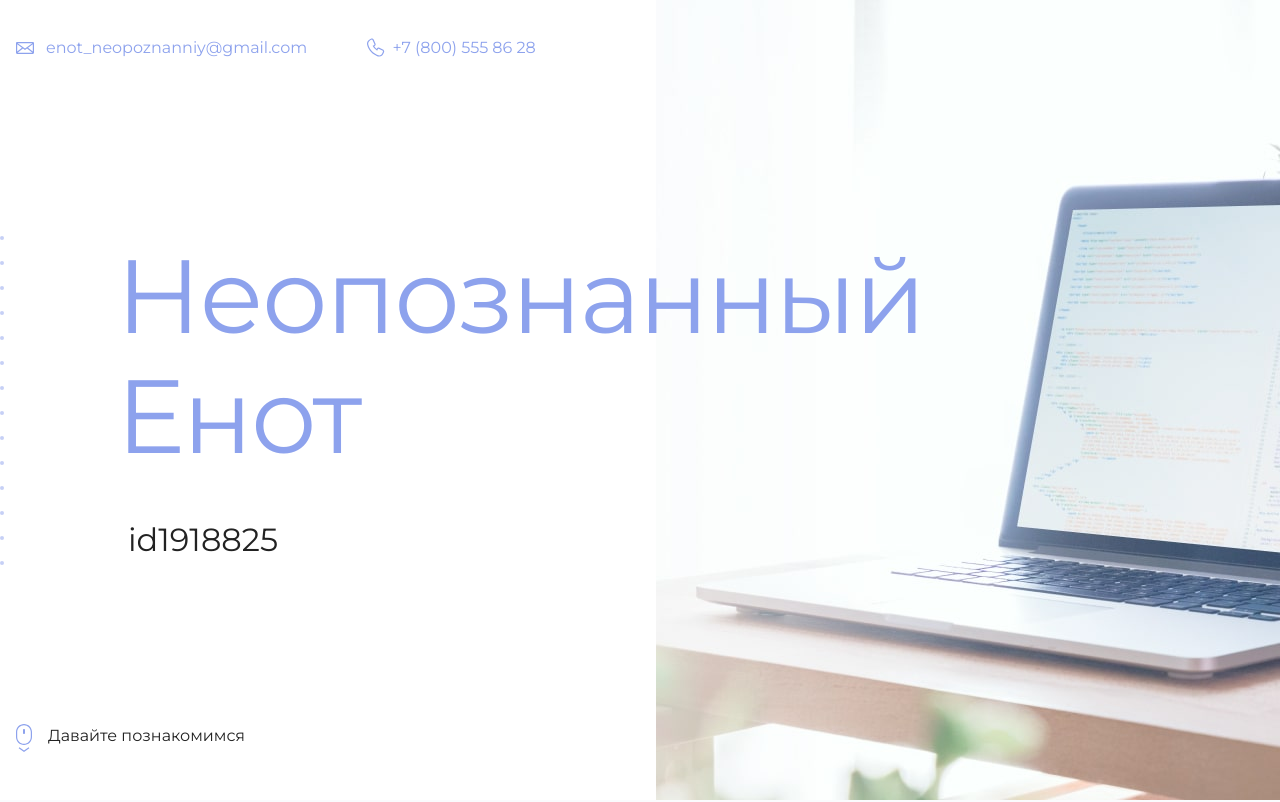
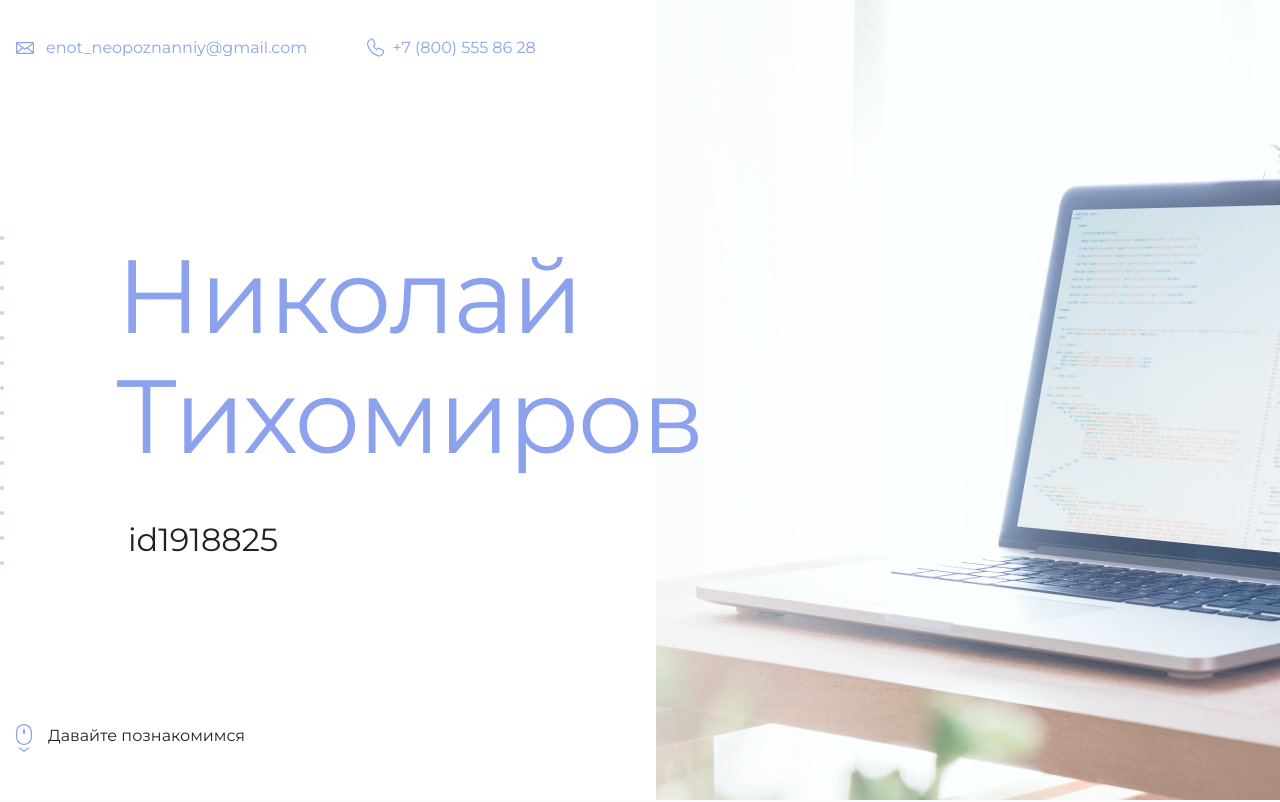
Before and after one commit to Nicolay-Tihomirov/my-site, a plain HTML site: page index.html in a window 1280 px wide. Shown: the top 802 px of the page. Drawn offline with Linux system fonts and the light colour scheme.

Commit message:
Подписался.

```diff
--- a/index.html
+++ b/index.html
@@ -18,7 +18,7 @@
     <main>
       <section class="hero-image">
         <div class="container">
-          <h1 class="heading">Неопознанный Енот</h1>
+          <h1 class="heading">Николай Тихомиров</h1>
           <p>id1918825</p>
         </div>
       </section>
```
